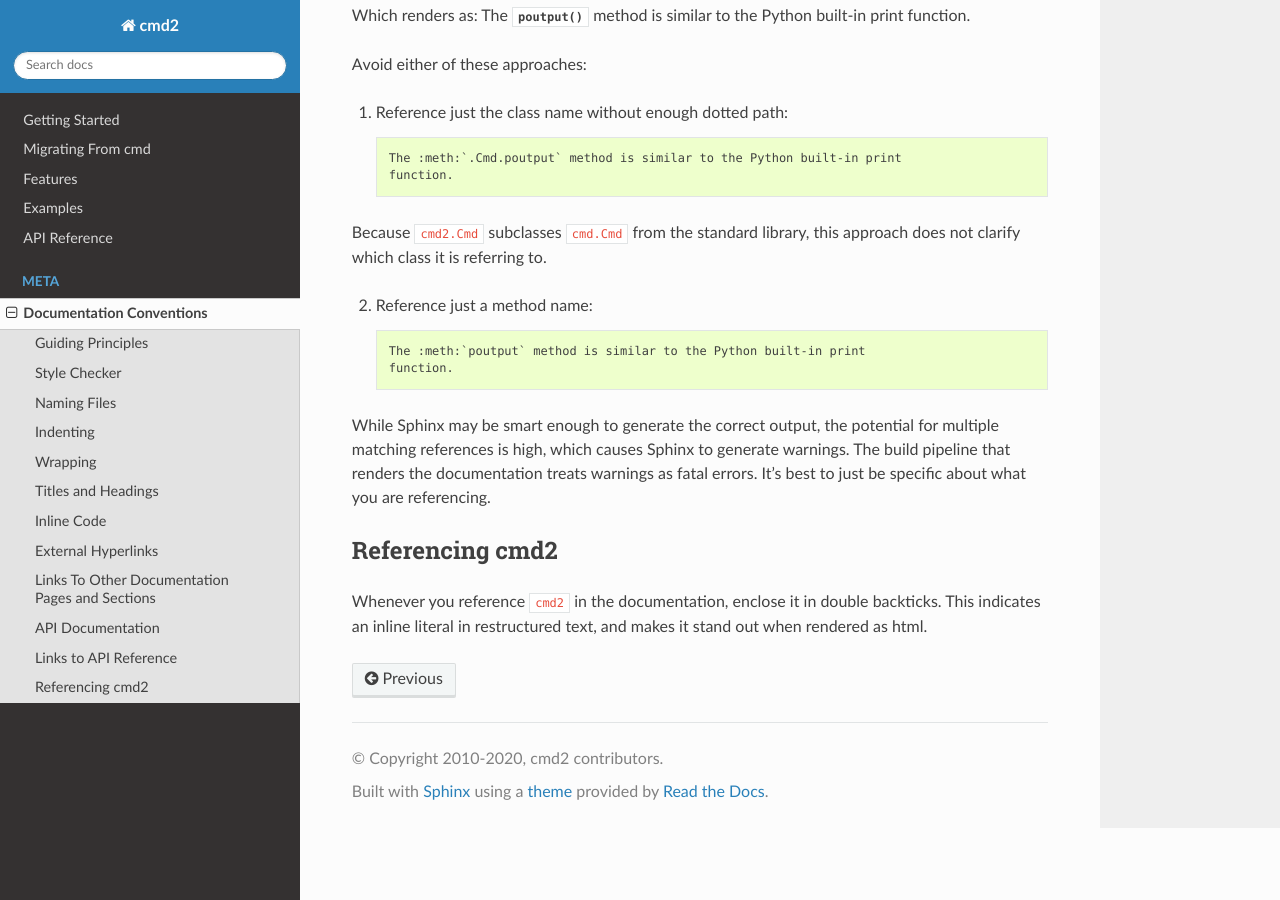
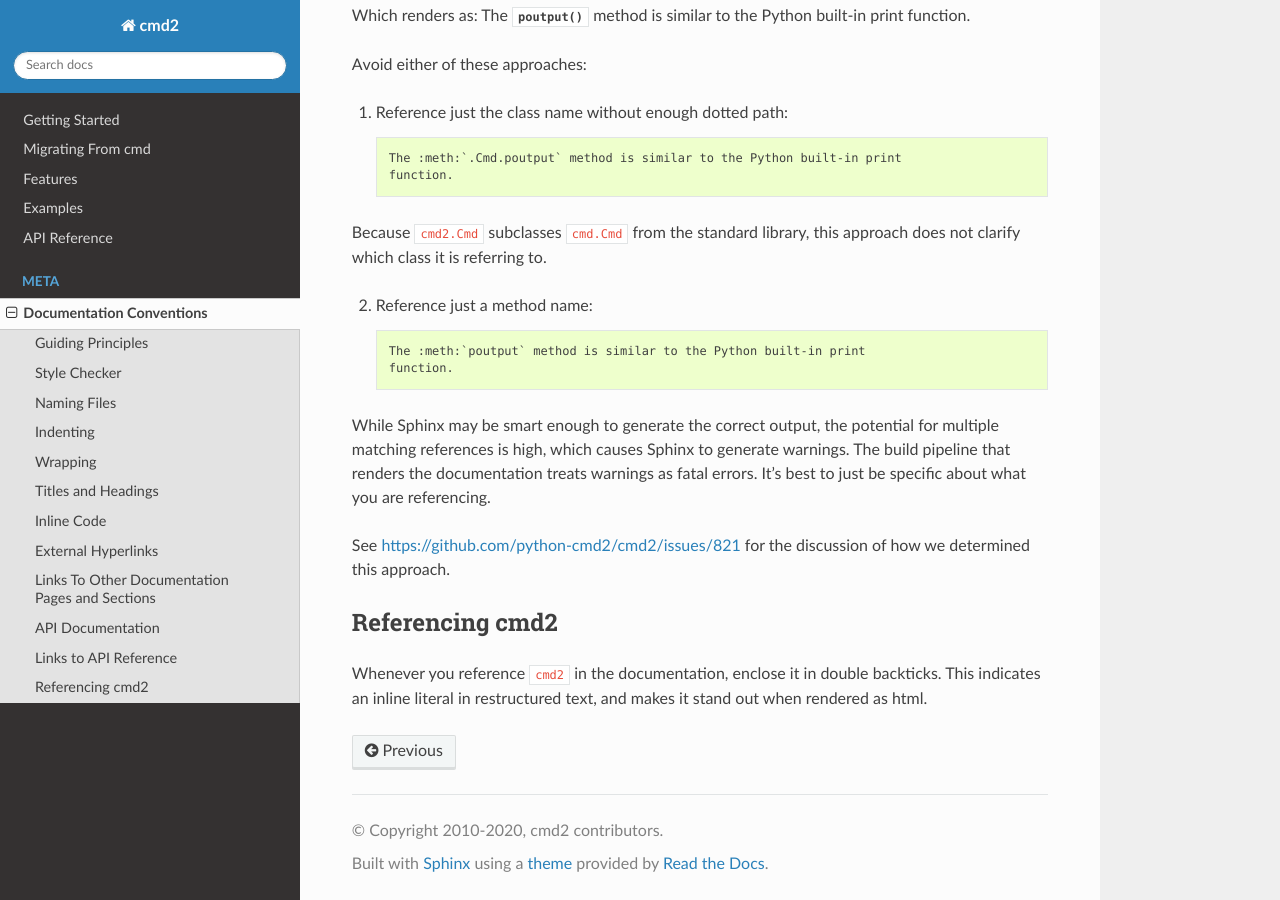
Before and after one commit to python-cmd2/cmd2, a Sphinx documentation site: the page built from docs/doc_conventions.rst, in a window 1280 px wide and 900 px high, scrolled down 3648 px. Built offline with Sphinx 7.4.7 and the Read the Docs theme 2.0.0, drawn with Linux system fonts in a browser that asks for light colours; pages that are not in the unit, such as notebooks, are missing from menus.

Commit message:
Add link to issue for more detail on how we determined our attribute documentation approach

```diff
--- a/docs/doc_conventions.rst
+++ b/docs/doc_conventions.rst
@@ -201,6 +201,9 @@
 warnings. The build pipeline that renders the documentation treats warnings as
 fatal errors. It's best to just be specific about what you are referencing.
 
+See `<https://github.com/python-cmd2/cmd2/issues/821>`_ for the discussion of
+how we determined this approach.
+
 
 Referencing cmd2
 -----------------
```
